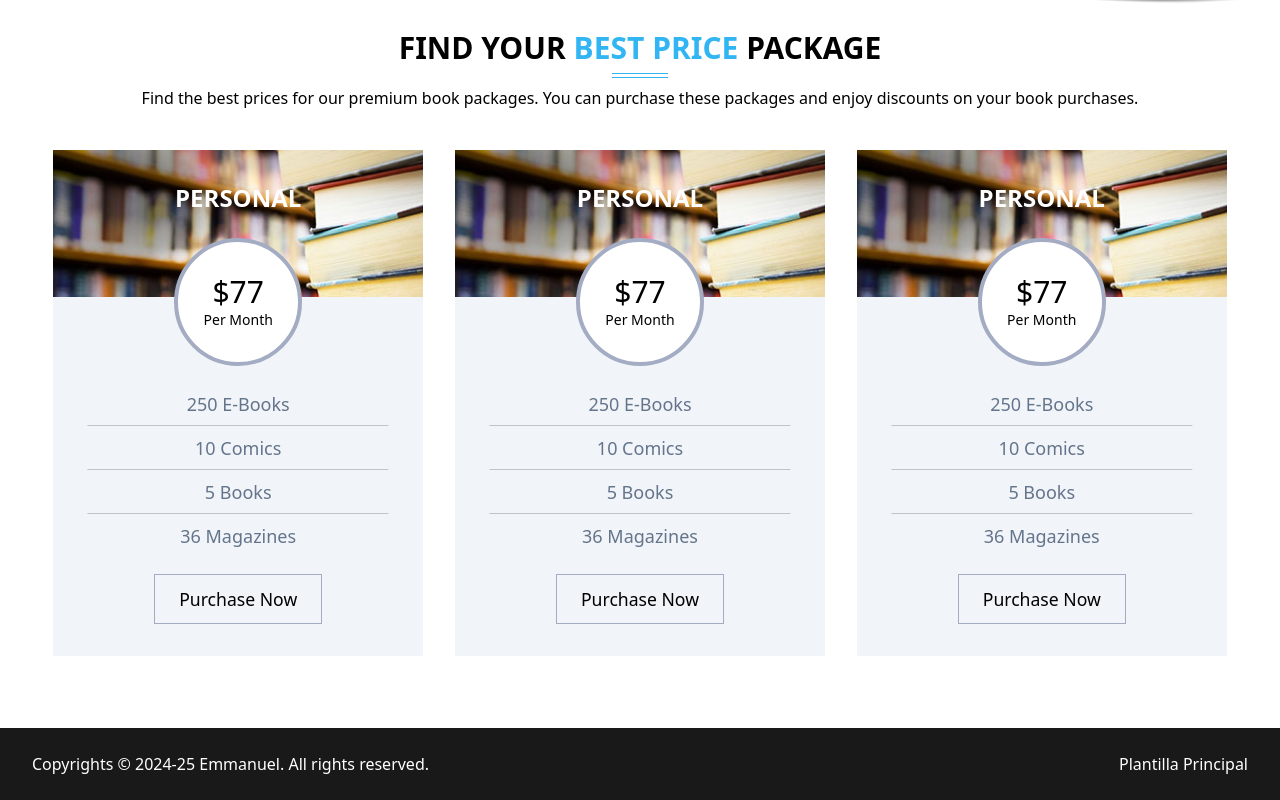
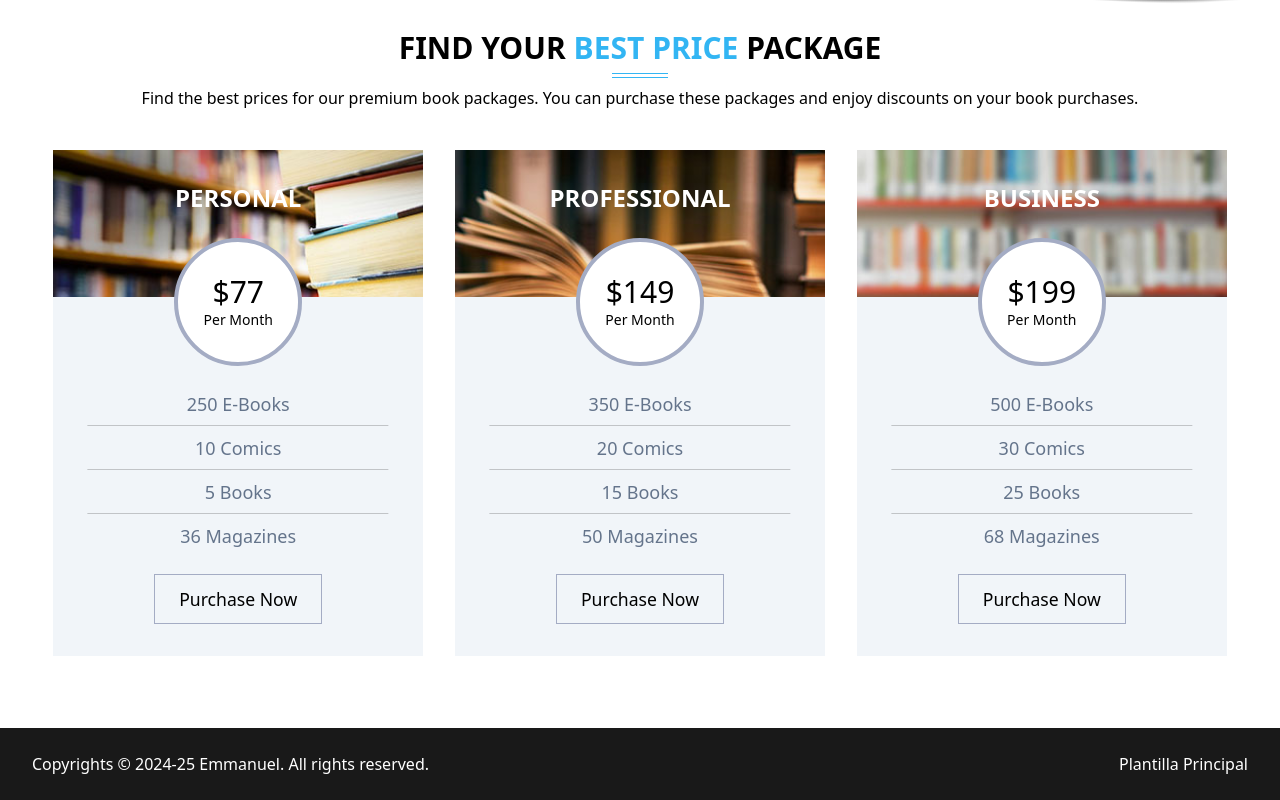
Before and after one commit to emmanuel-cruz-dev/literarium, a React (Vite) app: page / in a window 1280 px wide. Shown: the part 6562-7362 px from the top of the page. Built offline with nearby package versions, Linux system fonts and the light colour scheme.

Commit message:
mapeo armado, preparando tipo de propiedades en interface

```diff
--- a/src/components/PricePackage.tsx
+++ b/src/components/PricePackage.tsx
@@ -1,4 +1,6 @@
 import PersonalImg from "../assets/images/package1.jpg";
+import ProfessionalImg from "../assets/images/package2.jpg";
+import BusinessImg from "../assets/images/package3.jpg";
 
 const plans = [
   {
@@ -12,42 +14,50 @@ const plans = [
     magazines: 36,
   },
   {
-    id: 1,
-    title: "Personal",
-    image: PersonalImg,
-    price: 77,
-    eBooks: 250,
-    comics: 10,
-    books: 5,
-    magazines: 36,
+    id: 2,
+    title: "Professional",
+    image: ProfessionalImg,
+    price: 149,
+    eBooks: 350,
+    comics: 20,
+    books: 15,
+    magazines: 50,
   },
   {
-    id: 1,
-    title: "Personal",
-    image: PersonalImg,
-    price: 77,
-    eBooks: 250,
-    comics: 10,
-    books: 5,
-    magazines: 36,
+    id: 3,
+    title: "Business",
+    image: BusinessImg,
+    price: 199,
+    eBooks: 500,
+    comics: 30,
+    books: 25,
+    magazines: 68,
   },
 ];
 
-const PriceCard = () => {
+const PriceCard = ({
+  title,
+  image,
+  price,
+  eBooks,
+  comics,
+  books,
+  magazines,
+}) => {
   return (
     <article className="box-shadow__item price-card-container flex flex-col justify-center items-center gap-6 text-center py-8 bg-slate-100 hover:bg-white transition-colors duration-300 ease-in-out">
-      <img className="absolute top-0 w-full" src={PersonalImg} alt="" />
+      <img className="absolute top-0 w-full" src={image} alt="" />
       <div className="price-card__fill-item"></div>
-      <h2 className="uppercase z-10 text-white font-bold text-2xl">Personal</h2>
+      <h2 className="uppercase z-10 text-white font-bold text-2xl">{title}</h2>
       <div className="price-card__price-circle">
-        <p className="text-3xl font-light">$77</p>
+        <p className="text-3xl font-light">${price}</p>
         <p className="text-sm">Per Month</p>
       </div>
       <ul className="price-card__list flex flex-col gap-4 text-lg font-thin text-slate-500">
-        <li>250 E-Books</li>
-        <li>10 Comics</li>
-        <li>5 Books</li>
-        <li>36 Magazines</li>
+        <li>{eBooks} E-Books</li>
+        <li>{comics} Comics</li>
+        <li>{books} Books</li>
+        <li>{magazines} Magazines</li>
       </ul>
       <a className="btn z-10" href="#">
         Purchase Now
@@ -72,9 +82,9 @@ const PricePackage = () => {
         </div>
         <article className="py-6">
           <div className="grid grid-cols-1 md:grid-cols-2 xl:grid-cols-3 gap-8">
-            <PriceCard />
-            <PriceCard />
-            <PriceCard />
+            {plans.map((plan) => (
+              <PriceCard key={plan.id} {...plan} />
+            ))}
           </div>
         </article>
       </article>
```
